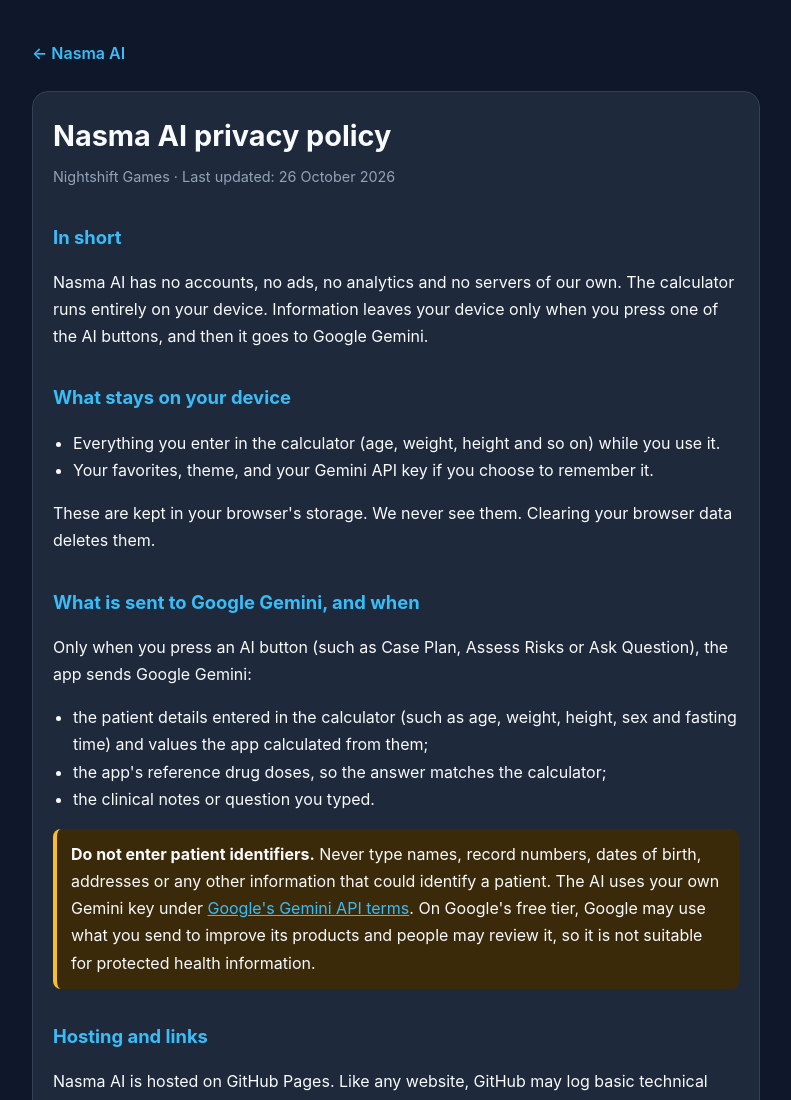
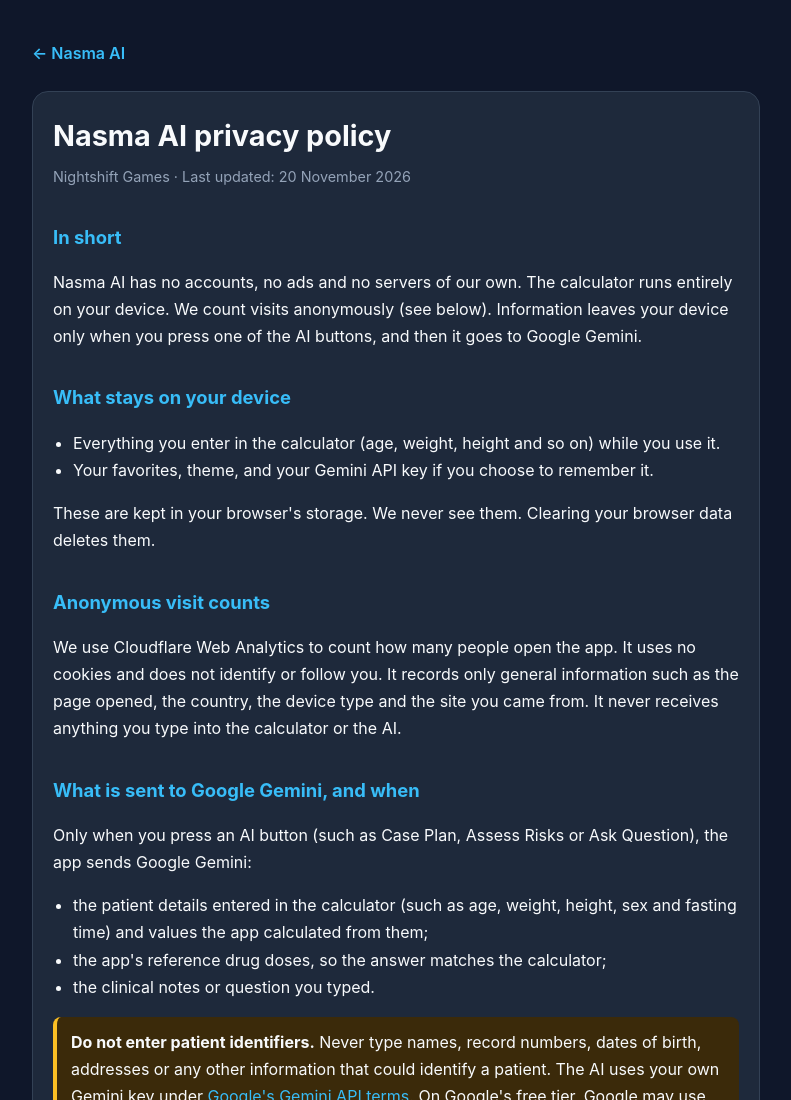
Before and after one commit to nightshiftgames123/nightshiftgames123.github.io, a plain HTML site: page pedsanesth/privacy.html in a window 1280 px wide. Shown: the top 1100 px of the page, without its empty margins (244-1035 px from the left). Drawn offline with Linux system fonts and the light colour scheme.

Commit message:
Nasma AI: add Cloudflare Web Analytics (cookieless visit counts); update privacy policy
Co-Authored-By: Claude Opus 5.5 <noreply@anthropic.com>
Claude-Session: https://claude.ai/code/session_013apohuxpDD2isPFRh7KwAD

```diff
--- a/pedsanesth/privacy.html
+++ b/pedsanesth/privacy.html
@@ -20,16 +20,18 @@
     ul { padding-left: 20px; }
     footer { margin-top: 40px; color: var(--muted); font-size: .85rem; text-align: center; }
   </style>
+  <!-- Cloudflare Web Analytics: anonymous visit counts, no cookies, no patient data -->
+  <script defer src="https://static.cloudflareinsights.com/beacon.min.js" data-cf-beacon='{"token": "2c40f02a403c4614aaee7db3bd4ba92a"}'></script>
 </head>
 <body>
 <div class="wrap">
   <a class="back" href="../pedsanesth-app/">← Nasma AI</a>
   <section>
     <h1>Nasma AI privacy policy</h1>
-    <div class="updated">Nightshift Games · Last updated: 26 October 2026</div>
+    <div class="updated">Nightshift Games · Last updated: 20 November 2026</div>
 
     <h2>In short</h2>
-    <p>Nasma AI has no accounts, no ads, no analytics and no servers of our own. The calculator runs entirely on your device.
+    <p>Nasma AI has no accounts, no ads and no servers of our own. The calculator runs entirely on your device. We count visits anonymously (see below).
        Information leaves your device only when you press one of the AI buttons, and then it goes to Google Gemini.</p>
 
     <h2>What stays on your device</h2>
@@ -38,6 +40,11 @@
       <li>Your favorites, theme, and your Gemini API key if you choose to remember it.</li>
     </ul>
     <p>These are kept in your browser's storage. We never see them. Clearing your browser data deletes them.</p>
+
+    <h2>Anonymous visit counts</h2>
+    <p>We use Cloudflare Web Analytics to count how many people open the app. It uses no cookies and does not identify or follow you.
+       It records only general information such as the page opened, the country, the device type and the site you came from.
+       It never receives anything you type into the calculator or the AI.</p>
 
     <h2>What is sent to Google Gemini, and when</h2>
     <p>Only when you press an AI button (such as Case Plan, Assess Risks or Ask Question), the app sends Google Gemini:</p>
--- a/pedsanesth/sw.js
+++ b/pedsanesth/sw.js
@@ -1,7 +1,7 @@
 // Offline cache for Nasma AI. Bump VERSION whenever any cached file changes.
 // Strategy: open instantly from the cache, then refresh the cache in the background
 // (stale-while-revalidate). A new version therefore appears on the next launch.
-const VERSION = 'pedsanesth-v32';
+const VERSION = 'pedsanesth-v33';
 const ASSETS = [
   './', './index.html', './nasma-core.js', './classic.html', './beta.html', './previous.html',
   './manifest.webmanifest', './manifest-public.webmanifest',
```
Also changed, not shown: pedsanesth/classic.html (+2 -0 lines), pedsanesth/index.html (+2 -0 lines), pedsanesth/previous.html (+2 -0 lines).
